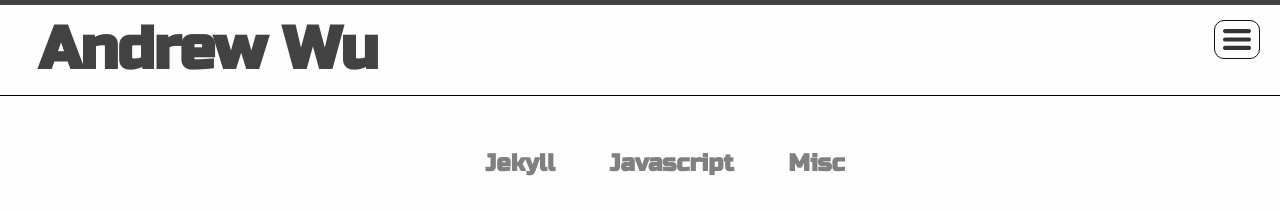
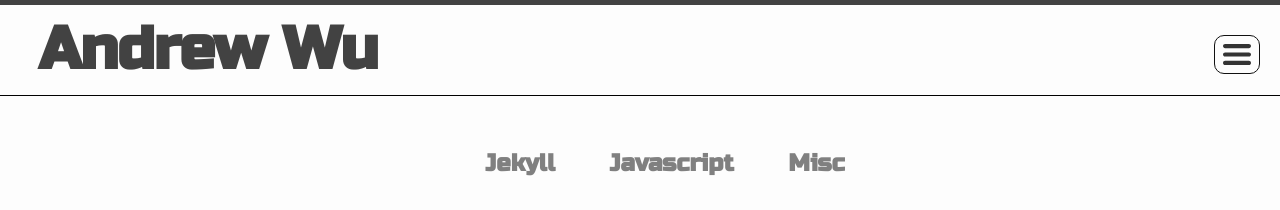
Before and after one commit to thepartof/thepartof.github.io, a Jekyll site: the page built from index.html, in a window 1280 px wide. Shown: the top 210 px of the page. Built offline with Jekyll 4.4.1, drawn with Linux system fonts in a browser that asks for light colours.

Commit message:
Update _layout.scss

```diff
--- a/_sass/_layout.scss
+++ b/_sass/_layout.scss
@@ -42,7 +42,7 @@
 
 .site-nav {
     position: fixed; z-index: 999;
-    top: 20px;
+    top: 35px;
     right: 20px;
     border: 1px solid;
     border-radius: 10px;
```
